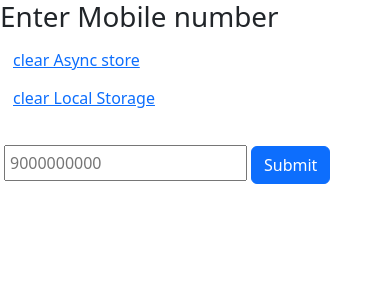
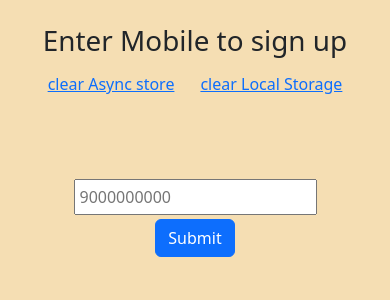
Before and after one commit to saikatgpae/chpl, a React (Create React App) app: page / in a window 390 px wide. Shown: the top 300 px of the page. Built offline with nearby package versions, Linux system fonts and the light colour scheme.

Commit message:
Add the style to mobile component.

```diff
--- a/src/components/Doc.js
+++ b/src/components/address/Address.js
@@ -2,11 +2,13 @@
 import React, { useRef, useState, useEffect } from 'react';
 import { useDispatch, useSelector } from 'react-redux';
 import { Link, useNavigate } from 'react-router-dom';
-import { saveUser } from '../redux/reducers/user';
+import { saveUser } from '../../redux/reducers/user';
 
-export default function Doc() {
-  const pan = useRef(null);
-  const addhar = useRef(null);
+export default function Address() {
+  const firstName = useRef(null);
+  const lastName = useRef(null);
+  const email = useRef(null);
+  const address = useRef(null);
   const [inputs, setInputs] = useState({});
   const navigate = useNavigate();
   const dispatch = useDispatch();
@@ -26,49 +28,62 @@ export default function Doc() {
   const handelSubmit = (e) => {
     e.preventDefault();
     dispatch(saveUser(inputs));
-    navigate('/bank');
-    // console.log(inputs);
-  };
-
-  // Handle image upload
-  const handleImageInput = (event) => {
-    const { name, files } = event.target;
-    setInputs((values) => ({ ...values, [name]: URL.createObjectURL(files[0]) }));
+    navigate('/doc');
   };
   return (
     <>
-      <p>Enter PAN AND ADDHAR DETAILS</p>
-      <Link to="/address">back</Link>
+      <h1>Enter your name and address</h1>
+      <Link to="/">back</Link>
       <form onSubmit={handelSubmit} id="mobileNumber" action="" method="POST" name="signupForm">
         <br />
         <input
           onChange={handleChange}
           required
-          value={inputs.pan || ''}
-          name="pan"
+          value={inputs.firstName || ''}
+          name="firstName"
           autoComplete="true"
-          id="pan"
-          ref={pan}
+          id="first-name"
+          ref={firstName}
           className="m-1 p-1"
           type="text"
-          placeholder="PAN NUMBER"
+          placeholder="First Name"
         />
-        <input onChange={handleImageInput} type="file" id="pan-image" name="panImage" accept="image/png" />
-        <br />
         <input
           onChange={handleChange}
           required
-          value={inputs.addhar || ''}
-          name="addhar"
+          value={inputs.email || ''}
+          name="email"
           autoComplete="true"
-          id="addhar"
-          ref={addhar}
+          id="email"
+          ref={email}
+          className="m-1 p-1"
+          type="email"
+          placeholder="Email"
+        />
+        <input
+          onChange={handleChange}
+          required
+          value={inputs.lastName || ''}
+          name="lastName"
+          autoComplete="true"
+          id="last-name"
+          ref={lastName}
           className="m-1 p-1"
           type="text"
-          placeholder="ADDHAR"
+          placeholder="Last Name"
         />
-        <input onChange={handleImageInput} type="file" id="addhar-image" name="addharImage" accept="image/png" />
-        <br />
+        <input
+          onChange={handleChange}
+          required
+          value={inputs.address || ''}
+          name="address"
+          autoComplete="true"
+          id="laddress"
+          ref={address}
+          className="m-1 p-1"
+          type="text"
+          placeholder="Addresse"
+        />
         <input className="btn btn-primary" id="submit" type="submit" />
       </form>
     </>
--- a/src/components/Bank.js
+++ b/src/components/bank/Bank.js
@@ -2,7 +2,7 @@
 import React, { useRef, useState, useEffect } from 'react';
 import { useDispatch, useSelector } from 'react-redux';
 import { Link, useNavigate } from 'react-router-dom';
-import { saveUser } from '../redux/reducers/user';
+import { saveUser } from '../../redux/reducers/user';
 
 export default function Doc() {
   const bankAC = useRef(null);
--- a/src/components/Address.js
+++ b/src/components/doc/Doc.js
@@ -2,13 +2,11 @@
 import React, { useRef, useState, useEffect } from 'react';
 import { useDispatch, useSelector } from 'react-redux';
 import { Link, useNavigate } from 'react-router-dom';
-import { saveUser } from '../redux/reducers/user';
+import { saveUser } from '../../redux/reducers/user';
 
-export default function Address() {
-  const firstName = useRef(null);
-  const lastName = useRef(null);
-  const email = useRef(null);
-  const address = useRef(null);
+export default function Doc() {
+  const pan = useRef(null);
+  const addhar = useRef(null);
   const [inputs, setInputs] = useState({});
   const navigate = useNavigate();
   const dispatch = useDispatch();
@@ -28,62 +26,49 @@ export default function Address() {
   const handelSubmit = (e) => {
     e.preventDefault();
     dispatch(saveUser(inputs));
-    navigate('/doc');
+    navigate('/bank');
+    // console.log(inputs);
+  };
+
+  // Handle image upload
+  const handleImageInput = (event) => {
+    const { name, files } = event.target;
+    setInputs((values) => ({ ...values, [name]: URL.createObjectURL(files[0]) }));
   };
   return (
     <>
-      <h1>Enter your name and address</h1>
-      <Link to="/">back</Link>
+      <p>Enter PAN AND ADDHAR DETAILS</p>
+      <Link to="/address">back</Link>
       <form onSubmit={handelSubmit} id="mobileNumber" action="" method="POST" name="signupForm">
         <br />
         <input
           onChange={handleChange}
           required
-          value={inputs.firstName || ''}
-          name="firstName"
+          value={inputs.pan || ''}
+          name="pan"
           autoComplete="true"
-          id="first-name"
-          ref={firstName}
+          id="pan"
+          ref={pan}
           className="m-1 p-1"
           type="text"
-          placeholder="First Name"
+          placeholder="PAN NUMBER"
         />
+        <input onChange={handleImageInput} type="file" id="pan-image" name="panImage" accept="image/png" />
+        <br />
         <input
           onChange={handleChange}
           required
-          value={inputs.email || ''}
-          name="email"
+          value={inputs.addhar || ''}
+          name="addhar"
           autoComplete="true"
-          id="email"
-          ref={email}
-          className="m-1 p-1"
-          type="email"
-          placeholder="Email"
-        />
-        <input
-          onChange={handleChange}
-          required
-          value={inputs.lastName || ''}
-          name="lastName"
-          autoComplete="true"
-          id="last-name"
-          ref={lastName}
+          id="addhar"
+          ref={addhar}
           className="m-1 p-1"
           type="text"
-          placeholder="Last Name"
+          placeholder="ADDHAR"
         />
-        <input
-          onChange={handleChange}
-          required
-          value={inputs.address || ''}
-          name="address"
-          autoComplete="true"
-          id="laddress"
-          ref={address}
-          className="m-1 p-1"
-          type="text"
-          placeholder="Addresse"
-        />
+        <input onChange={handleImageInput} type="file" id="addhar-image" name="addharImage" accept="image/png" />
+        <br />
         <input className="btn btn-primary" id="submit" type="submit" />
       </form>
     </>
--- a/src/components/Mobile.js
+++ b/src/components/mobile/Mobile.js
@@ -3,7 +3,8 @@ import React, { useRef, useState, useEffect } from 'react';
 import AsyncStorage from '@react-native-async-storage/async-storage';
 import { useDispatch, useSelector } from 'react-redux';
 import { useNavigate } from 'react-router-dom';
-import { saveUser } from '../redux/reducers/user';
+import { saveUser } from '../../redux/reducers/user';
+import './mobile.css';
 
 export default function Mobile() {
   const phone = useRef(null);
@@ -47,11 +48,14 @@ export default function Mobile() {
 
   return (
     <>
-      <h1>Enter Mobile number</h1>
-      <button className="btn text-primary text-decoration-underline" type="button" onClick={cleareAsyncStore}>clear Async store</button>
-      <br />
-      <button className="btn text-primary text-decoration-underline" type="button" onClick={clearLocalStorage}>clear Local Storage</button>
-      <form onSubmit={handelSubmit} id="mobileNumber" action="" method="POST" name="signupForm">
+      <div className="head p-4">
+        <h1>Enter Mobile to sign up</h1>
+        <div>
+          <button className="btn text-primary text-decoration-underline" type="button" onClick={cleareAsyncStore}>clear Async store</button>
+          <button className="btn text-primary text-decoration-underline" type="button" onClick={clearLocalStorage}>clear Local Storage</button>
+        </div>
+      </div>
+      <form className="mobile-form p-4" onSubmit={handelSubmit} id="mobileNumber" action="" method="POST" name="signupForm">
         <br />
         <input pattern="^\d{10}$" onChange={handleChange} required value={inputs.phone || ''} name="phone" autoComplete="true" id="mobile" ref={phone} className="m-1 p-1" type="phone" placeholder="9000000000" />
         <input className="btn btn-primary" id="submit" type="submit" />
--- /dev/null
+++ b/src/components/mobile/mobile.css
@@ -0,0 +1,25 @@
+body {
+    background-color: antiquewhite;
+}
+
+.head {
+    display: flex;
+    justify-content: space-between;
+}
+
+.mobile-form {
+    display: flex;
+}
+@media screen and (max-width: 768px) {
+    .head {
+        flex-direction: column;
+        align-items: center;
+        background-color: wheat;
+    }
+    .mobile-form {
+        flex-direction: column;
+        align-items: center;
+        background-color:   wheat;
+        height: 100vh;
+    }
+}
--- a/src/components/Terms.js
+++ b/src/components/terms/Terms.js
@@ -1,8 +1,9 @@
 /* eslint-disable */
 import React, { useState, useRef } from 'react';
-import { Link, useNavigate } from 'react-router-dom';
+import { useNavigate } from 'react-router-dom';
 import { useDispatch, useSelector } from 'react-redux';
-import { saveUser } from '../redux/reducers/user';
+import { saveUser } from '../../redux/reducers/user';
+// import { saveUser } from '../redux/reducers/user';
 
 export default function Terms() {
   const [inputs, setInputs] = useState({});
```
Also changed, not shown: src/App.js (+6 -6 lines).
